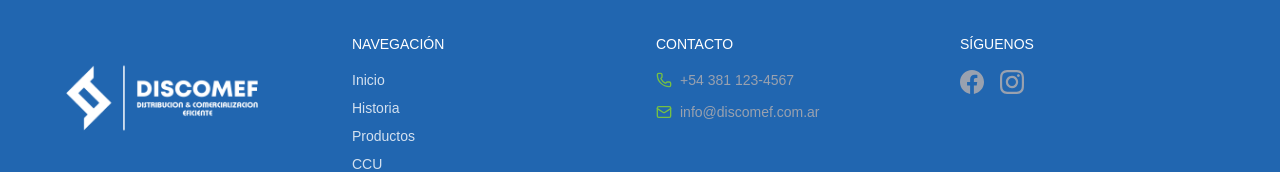
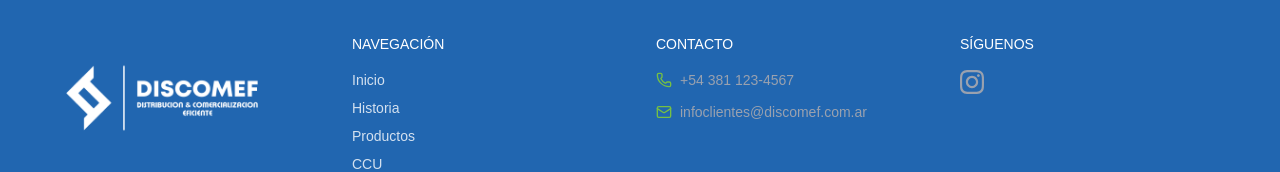
Before and after one commit to agustinfernandez01/discomef, a Next.js app: page / in a window 1280 px wide. Shown: the part 4023-4195 px from the top of the page. Built offline with nearby package versions, Linux system fonts and the light colour scheme.

Commit message:
mail y facebook

```diff
--- a/src/Layout/Footer.tsx
+++ b/src/Layout/Footer.tsx
@@ -317,7 +317,7 @@
                     size={16}
                     className="text-[#76c043] transition-transform group-hover:scale-110"
                   />
-                  info@discomef.com.ar
+                  infoclientes@discomef.com.ar
                 </li>
               </ul>
             </div>
@@ -328,20 +328,6 @@
                 SÍGUENOS
               </h5>
               <div className="flex gap-4">
-                {/* Facebook */}
-                <a
-                  href="https://www.facebook.com/profile.php?id=61562237308522"
-                  target="_blank"
-                  className="text-gray-400 hover:text-white transition-colors"
-                >
-                  <svg
-                    className="w-6 h-6"
-                    fill="currentColor"
-                    viewBox="0 0 24 24"
-                  >
-                    <path d="M24 12.073c0-6.627-5.373-12-12-12s-12 5.373-12 12c0 5.99 4.388 10.954 10.125 11.854v-8.385H7.078v-3.47h3.047V9.43c0-3.007 1.792-4.669 4.533-4.669 1.312 0 2.686.235 2.686.235v2.953H15.83c-1.491 0-1.956.925-1.956 1.874v2.25h3.328l-.532 3.47h-2.796v8.385C19.612 23.027 24 18.062 24 12.073z" />
-                  </svg>
-                </a>
                 {/* Instagram */}
                 <a
                   href="https://www.instagram.com/discomef/"
```
